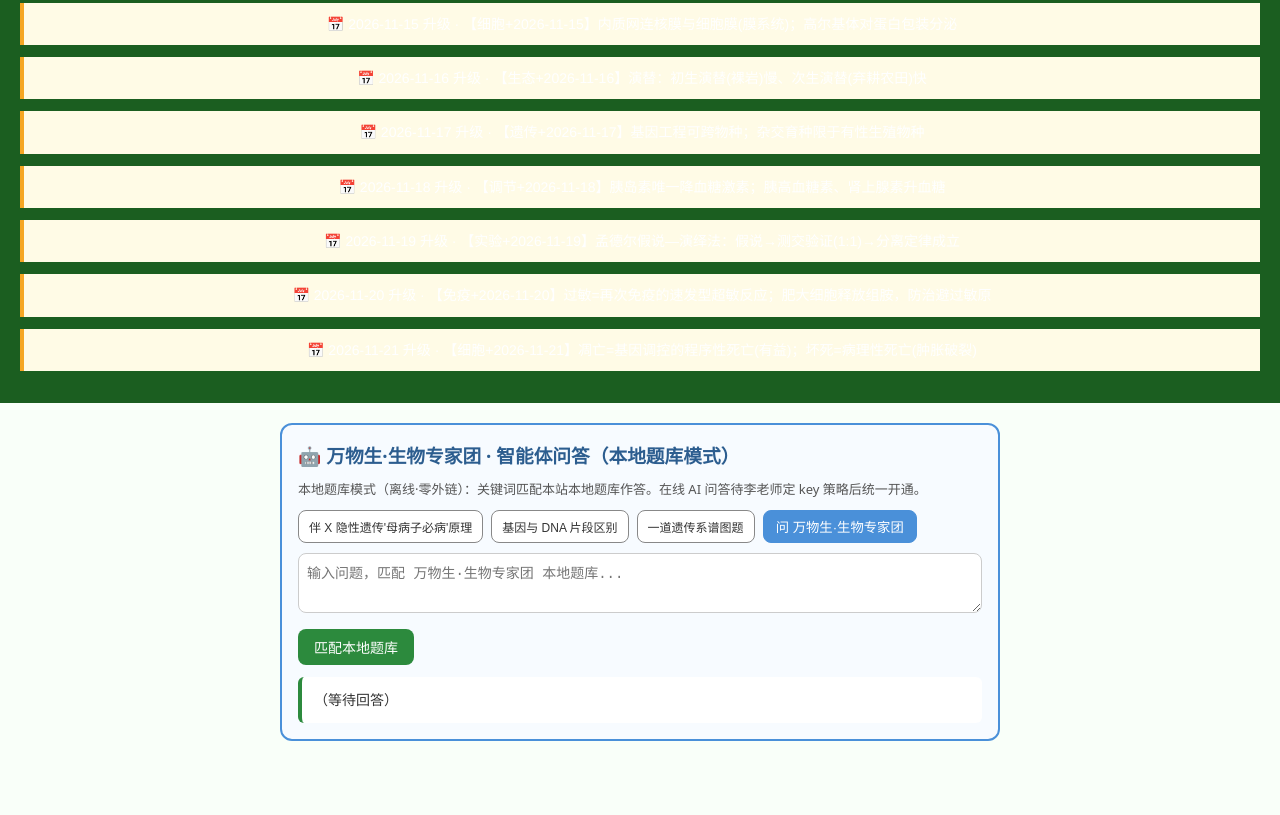
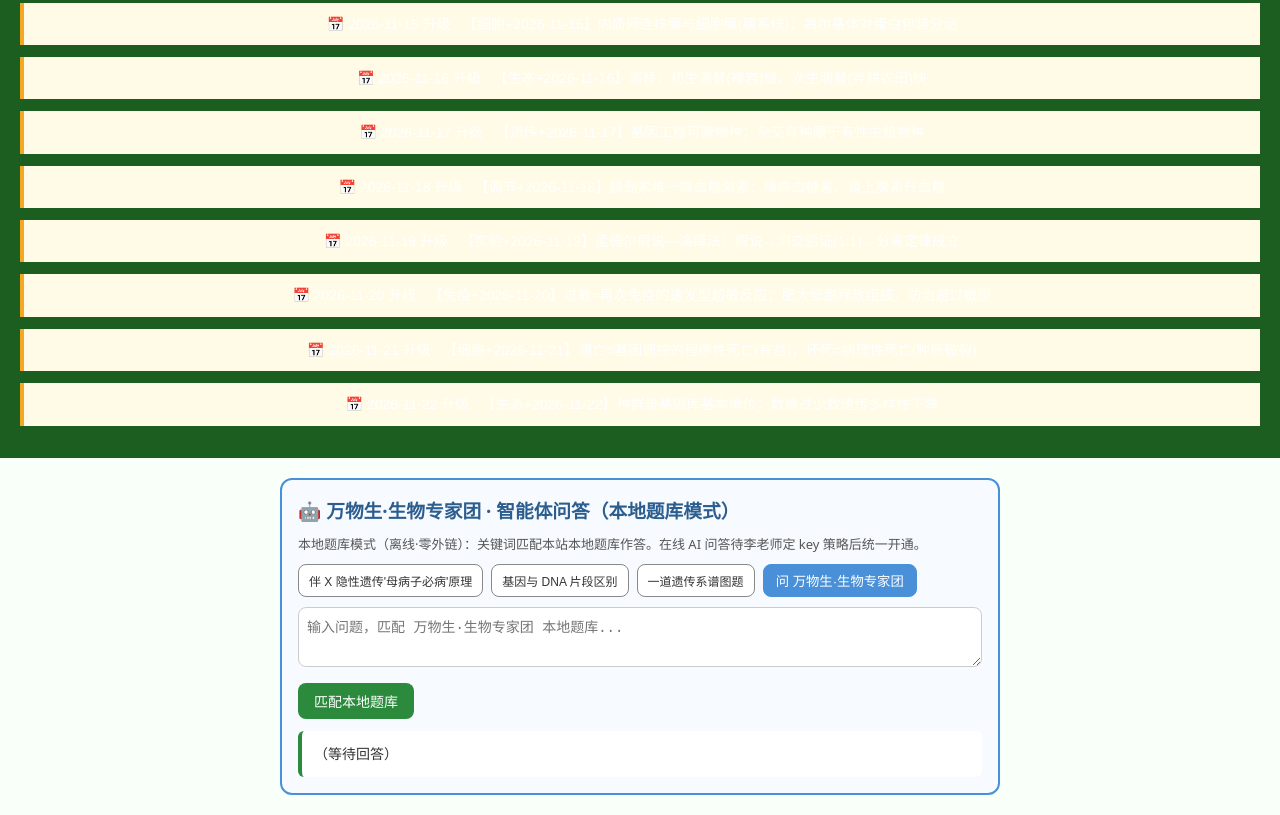
Before and after one commit to dapengzhanchi141345/li-yanming-bio, a plain HTML site: page index.html in a window 1280 px wide. Shown: the part 2625-3440 px from the top of the page. Before the commit the page ends 3386 px from the top, so only its background shows below. Drawn offline with Linux system fonts and the light colour scheme.

Commit message:
bio 12独立站升级 2026-11-22

```diff
--- a/index.html
+++ b/index.html
@@ -458,6 +458,8 @@ footer .watermark {
 <div style="background:#fffbe6;border-left:4px solid #f5a623;padding:10px;margin:12px 0;font-size:14px">📅 2026-11-20 升级 · 【免疫+2026-11-20】过敏=再次免疫的速发型超敏反应；肥大细胞释放组胺，防治避过敏原</div>
 
 <div style="background:#fffbe6;border-left:4px solid #f5a623;padding:10px;margin:12px 0;font-size:14px">📅 2026-11-21 升级 · 【细胞+2026-11-21】凋亡=基因调控的程序性死亡(有益)；坏死=病理性死亡(肿胀破裂)</div>
+
+<div style="background:#fffbe6;border-left:4px solid #f5a623;padding:10px;margin:12px 0;font-size:14px">📅 2026-11-22 升级 · 【生态+2026-11-22】种群是基因库基本单位；数量过少致遗传多样性下降</div>
 </footer>
 
 <script>
```
